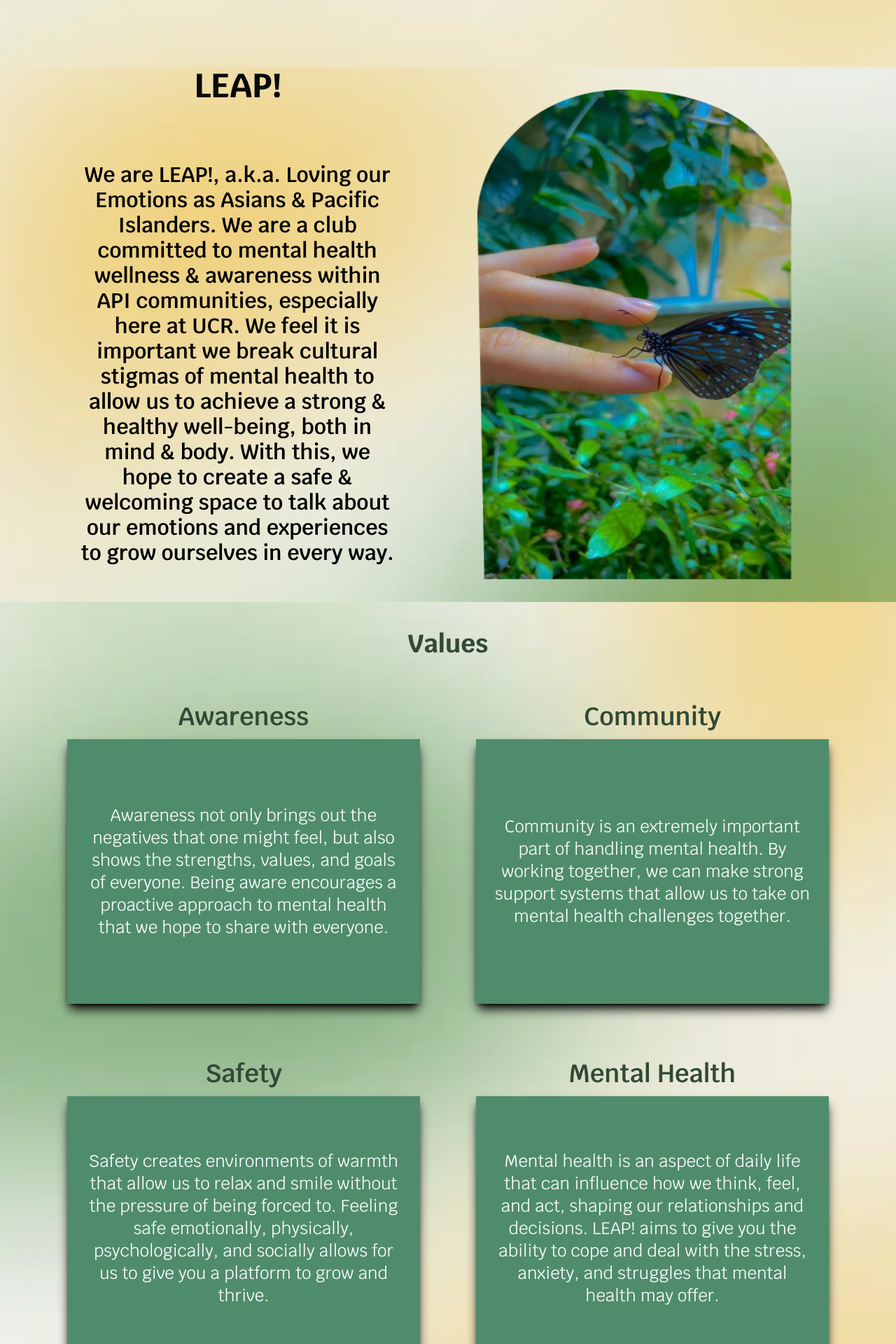
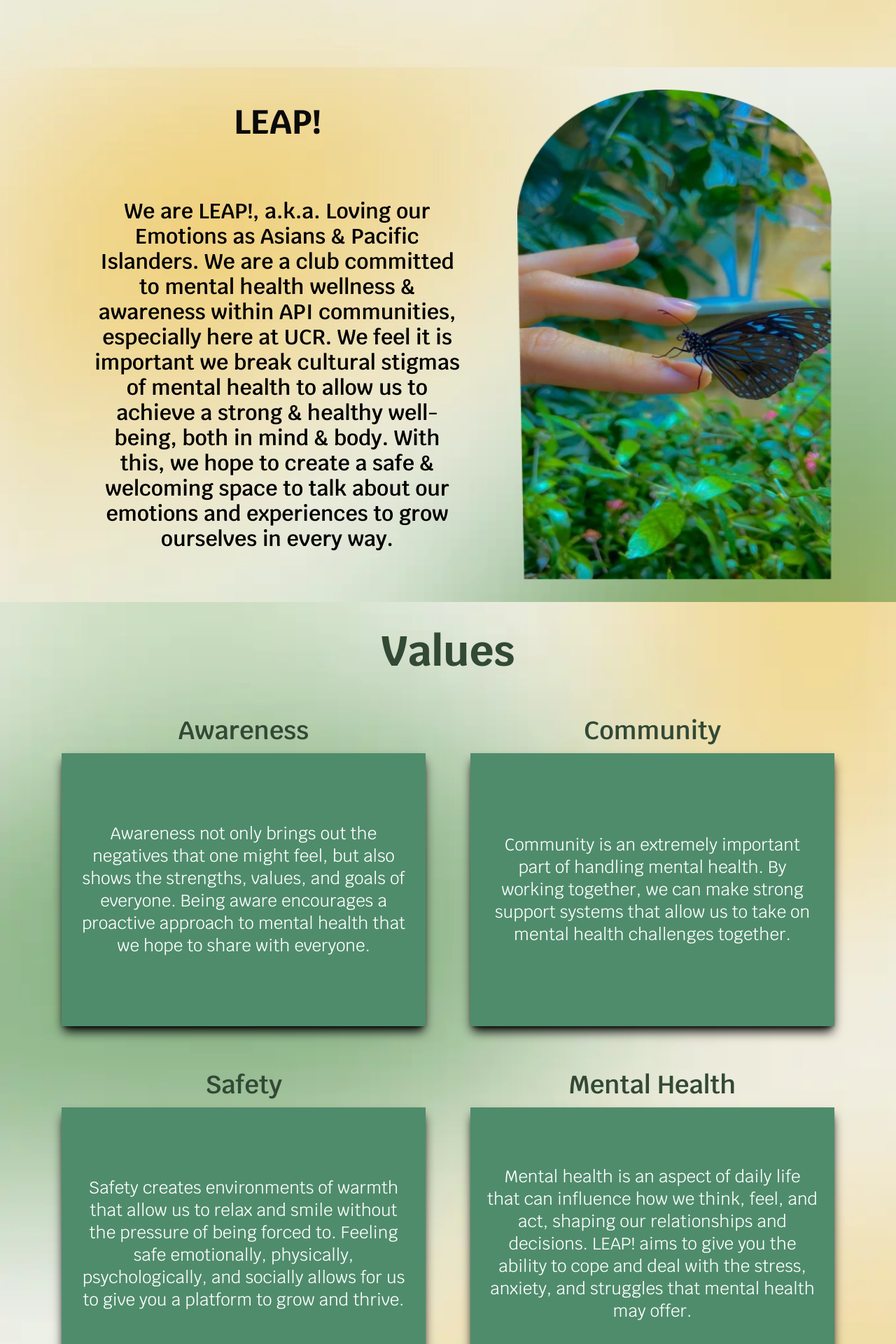
Before and after one commit to acm-ucr/leap-website, a Next.js app: page /about in a window 1280 px wide. Shown: the part 1200-3120 px from the top of the page at 70% size. Built offline with nearby package versions, Linux system fonts and the light colour scheme.

Commit message:
About Page Formatting

```diff
--- a/src/components/about/Leap.tsx
+++ b/src/components/about/Leap.tsx
@@ -48,10 +48,10 @@
         </motion.p>
       </div>
 
-      <div className="lg:ml-26 hidden flex-col items-center p-8 text-center sm:ml-14 sm:flex md:ml-20 md:flex-row">
-        <div className="w-2/3 text-center font-leap">
+      <div className="lg:ml-26 hidden flex-col justify-between p-8 text-center sm:ml-14 sm:flex md:ml-20 md:flex-row">
+        <div className="w-1/2 p-4 text-center font-leap">
           <motion.div
-            className="text-3xl font-bold md:text-4xl lg:text-5xl"
+            className="mt-14 text-3xl font-bold md:text-4xl lg:text-5xl"
             initial={{ opacity: 0, y: -50 }}
             whileInView={{ opacity: 1, x: 0 }}
             transition={{ duration: 0.8, delay: 0.2 }}
@@ -75,7 +75,7 @@
         </div>
 
         <motion.div
-          className="flex w-full justify-center"
+          className="flex w-1/2 justify-center"
           initial={{ opacity: 0, scale: 0.8 }}
           whileInView={{ opacity: 1, scale: 1 }}
           transition={{ duration: 0.8, delay: 0.2 }}
--- a/src/components/about/ValueSection.tsx
+++ b/src/components/about/ValueSection.tsx
@@ -15,7 +15,7 @@
       />
 
       <motion.div
-        className="mb-12 text-5xl font-bold text-leap-dark-green md:text-4xl"
+        className="mb-12 text-5xl font-bold text-leap-dark-green md:text-6xl"
         initial={{ x: -50, opacity: 0 }}
         whileInView={{ opacity: 1, x: 0 }}
         transition={{ duration: 0.7, delay: 0.2 }}
@@ -23,7 +23,7 @@
         Values
       </motion.div>
 
-      <motion.div className="grid w-full max-w-6xl grid-cols-1 gap-12 px-4 sm:grid-cols-2">
+      <motion.div className="grid w-full max-w-6xl grid-cols-1 gap-8 px-2 sm:grid-cols-2">
         {valueData.map(({ title, text }, index) => (
           <motion.div
             initial={{ opacity: 0, y: 20 }}
```
